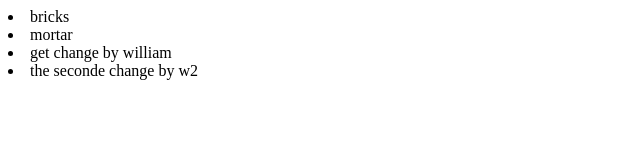
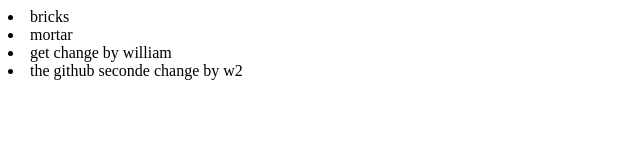
Before and after one commit to focuskey/newGitTest, a plain HTML site: page index.html in a window 1280 px wide. Shown: the full height of the page, 0-640 px from the left. Drawn offline with Linux system fonts and the light colour scheme.

Commit message:
change index in the github at first

```diff
--- a/index.html
+++ b/index.html
@@ -4,7 +4,7 @@
             <li>bricks</li>
             <li>mortar</li>
             <li>get change by william</li>
-            <li>the seconde change by w2</li>
+            <li>the github seconde change by w2</li>
         </div->
     </body>
 </html>
```
